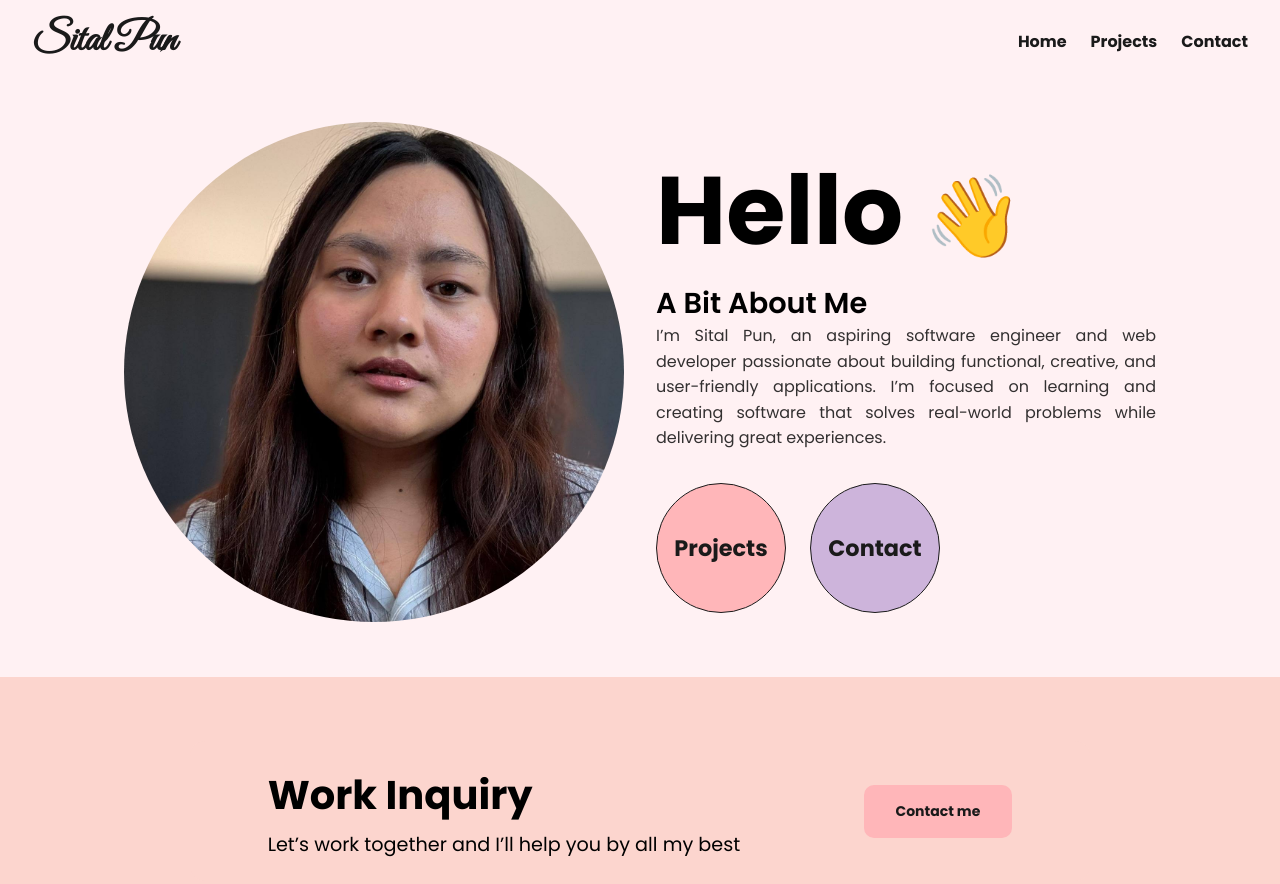
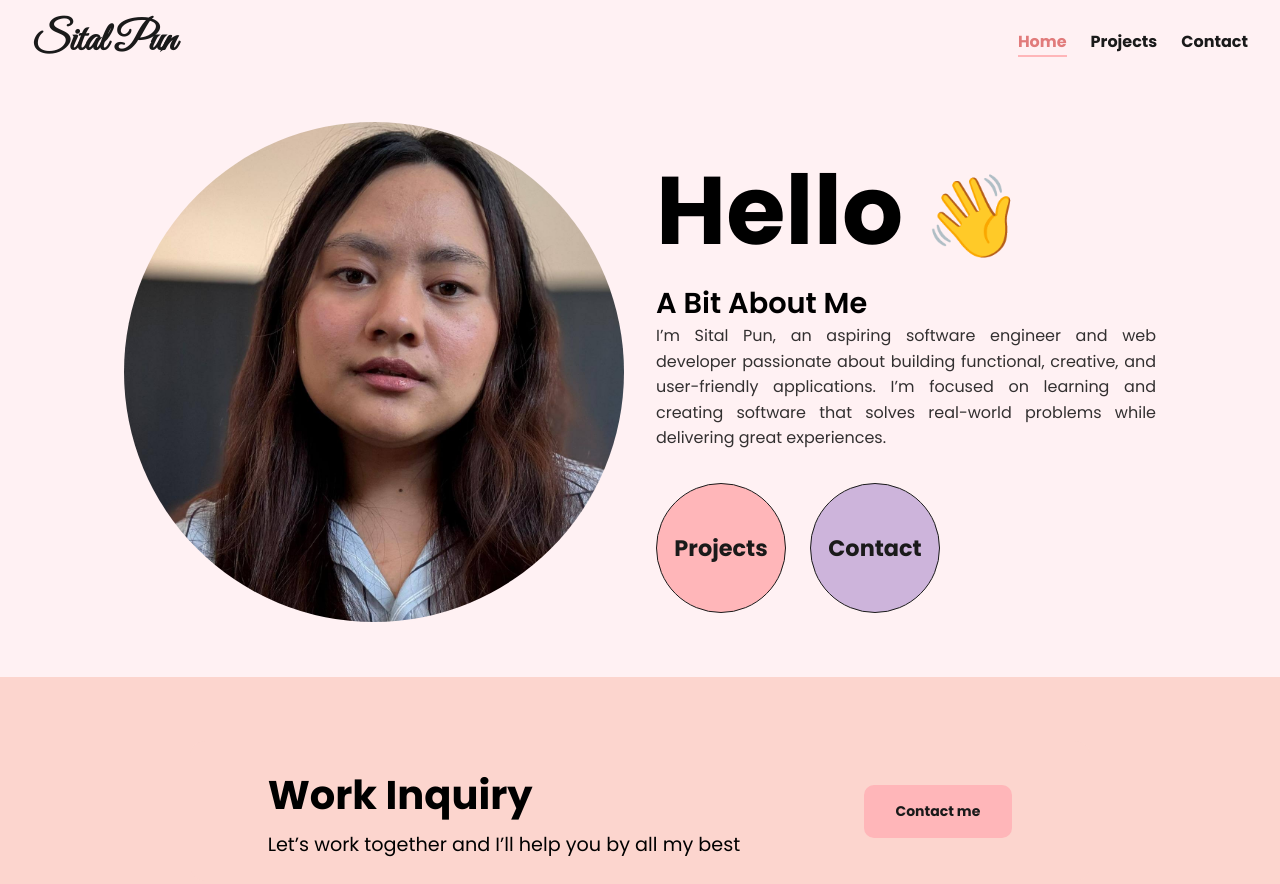
Before and after one commit to spun21m/cu-portfolio-project, a plain HTML site: page index.html in a window 1280 px wide. Shown: the top 884 px of the page. Drawn offline with Linux system fonts and the light colour scheme.

Commit message:
Current navigation link highlighted

```diff
--- a/style.css
+++ b/style.css
@@ -49,6 +49,12 @@ nav ul li a {
 
 nav ul li a:hover {
   color: #ffaaa5;
+}
+nav a[aria-current="page"] {
+  border-bottom: 2px solid var(--primary-button-color);
+  padding-bottom: 2px;
+  color: #e17b7b;
+  font-weight: 700;
 }
 
 p {
```
